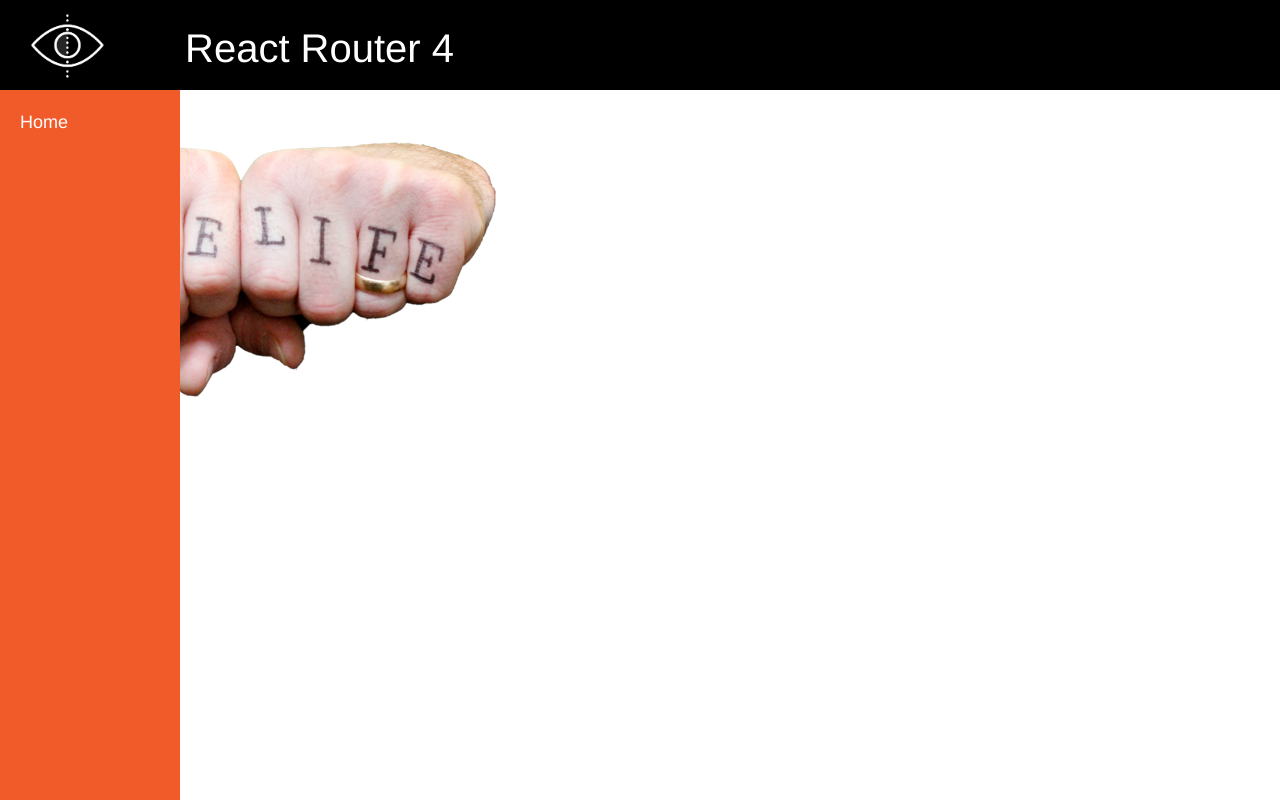
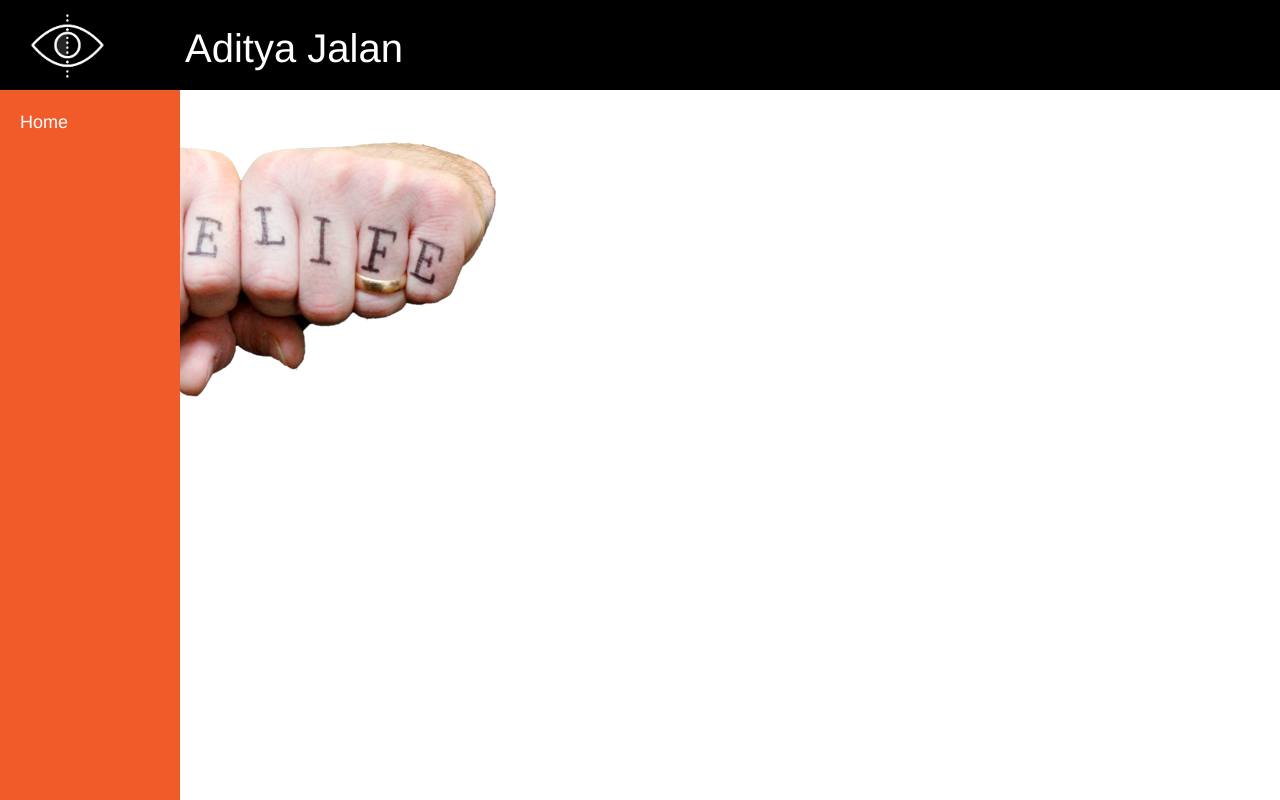
Before and after one commit to ady20020/React_Router, a React app: page / in a window 1280 px wide. Built offline with nearby package versions, Linux system fonts and the light colour scheme.

Commit message:
Update Header.js

```diff
--- a/src/components/layout/Header.js
+++ b/src/components/layout/Header.js
@@ -10,7 +10,7 @@ const Header = () => {
             </a>
 
             <div className='header-text'>
-                React Router 4
+                Aditya Jalan
             </div>
 
         </header>
```
